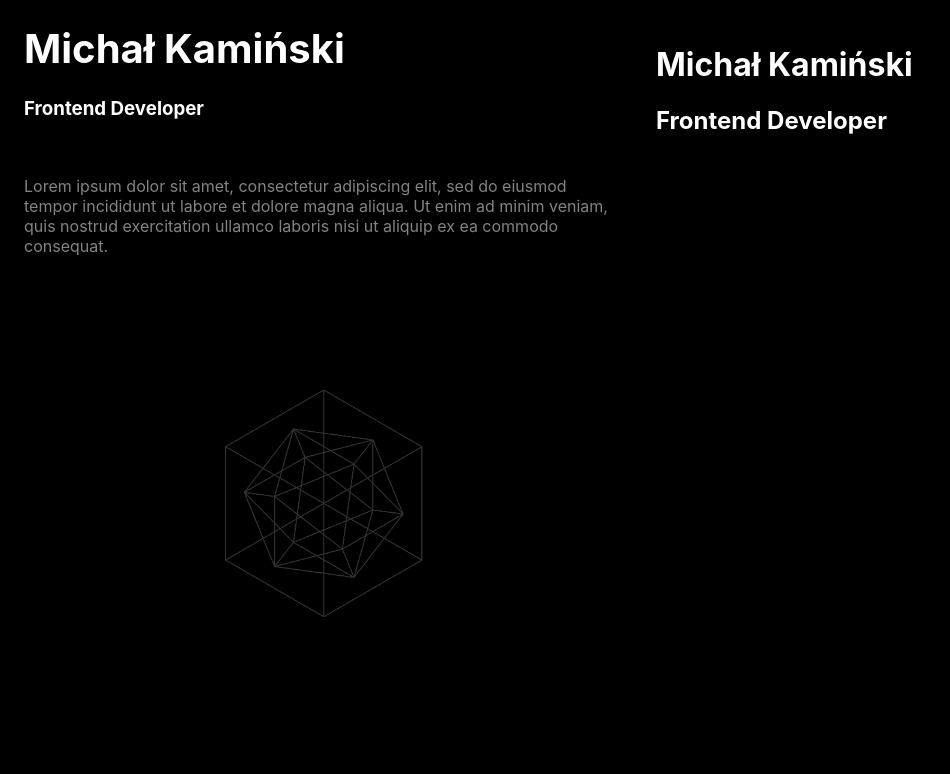
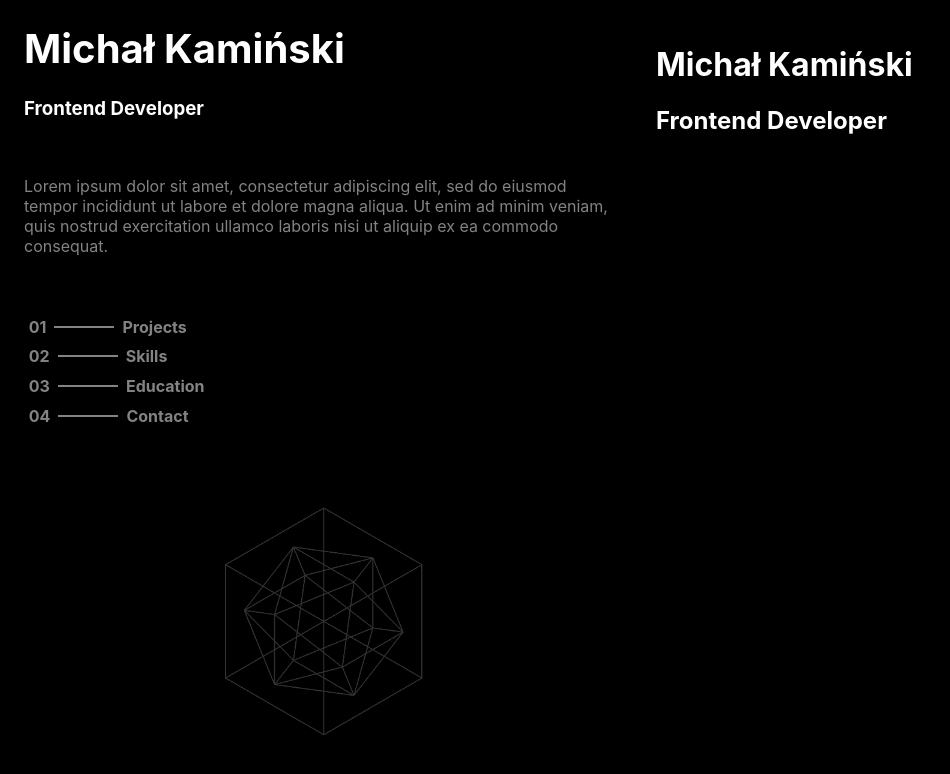
Before and after one commit to KamienKaze/portfolio-remaster, an Angular app: page / in a window 1280 px wide. Shown: the top 774 px of the page, without its empty margins (0-950 px from the left). Built offline with nearby package versions, Linux system fonts and the light colour scheme.

Commit message:
added references to static section

```diff
--- a/src/app/static-section/reference/reference.component.html
+++ b/src/app/static-section/reference/reference.component.html
@@ -1,7 +1,7 @@
 <div class="reference"
-     [ngClass]='getIsActive() ? "active" : "not-active"'
+     [ngClass]='isActive ? "active" : "not-active"'
      (click)="changeIsActiveState()">
-  <div class="description">0{{getReferenceId()}}</div>
+  <div class="description">0{{referenceId + 1}}</div>
   <div class="bar"></div>
-  <div class="description">{{getReferenceName() | titlecase}}</div>
+  <div class="description">{{referenceName | titlecase}}</div>
 </div>
--- a/src/app/static-section/reference/reference.component.ts
+++ b/src/app/static-section/reference/reference.component.ts
@@ -6,21 +6,9 @@ import {Component, Input} from '@angular/core';
   styleUrls: ['./reference.component.scss']
 })
 export class ReferenceComponent {
-  @Input('isActive') private isActive: boolean = false;
-  @Input('referenceId') private referenceId: number = 0;
-  @Input('referenceName') private referenceName: string = "not-assigned";
-
-  public getIsActive(): boolean {
-    return this.isActive;
-  }
-
-  public getReferenceId(): number {
-    return this.referenceId;
-  }
-
-  public getReferenceName(): string {
-    return this.referenceName;
-  }
+  @Input('isActive') public isActive: boolean = false;
+  @Input('referenceId') public referenceId: number = 0;
+  @Input('referenceName') public referenceName: string = "not-assigned";
 
   public changeIsActiveState(): void {
     this.isActive = !this.isActive;
--- a/src/app/static-section/static-section/static-section.component.html
+++ b/src/app/static-section/static-section/static-section.component.html
@@ -6,6 +6,7 @@
   et dolore magna aliqua. Ut enim ad minim veniam, quis nostrud exercitation ullamco laboris nisi ut aliquip ex ea
   commodo consequat.</p>
 <div class="references">
-  <app-reference *ngFor=""/>
+  <app-reference *ngFor="let reference of references; let i = index"
+  [isActive]="false" [referenceId]="i" [referenceName]="reference"/>
 </div>
 <img src="./assets/gifs/cube.gif" alt="spinning-cube-gif">
--- a/src/app/static-section/static-section/static-section.component.ts
+++ b/src/app/static-section/static-section/static-section.component.ts
@@ -1,4 +1,6 @@
 import { Component } from '@angular/core';
+
+const references: string[] = ["Projects", "Skills", "Education", "Contact"];
 
 @Component({
   selector: 'app-static-section',
@@ -7,4 +9,5 @@ import { Component } from '@angular/core';
 })
 export class StaticSectionComponent {
 
+  protected readonly references = references;
 }
```
